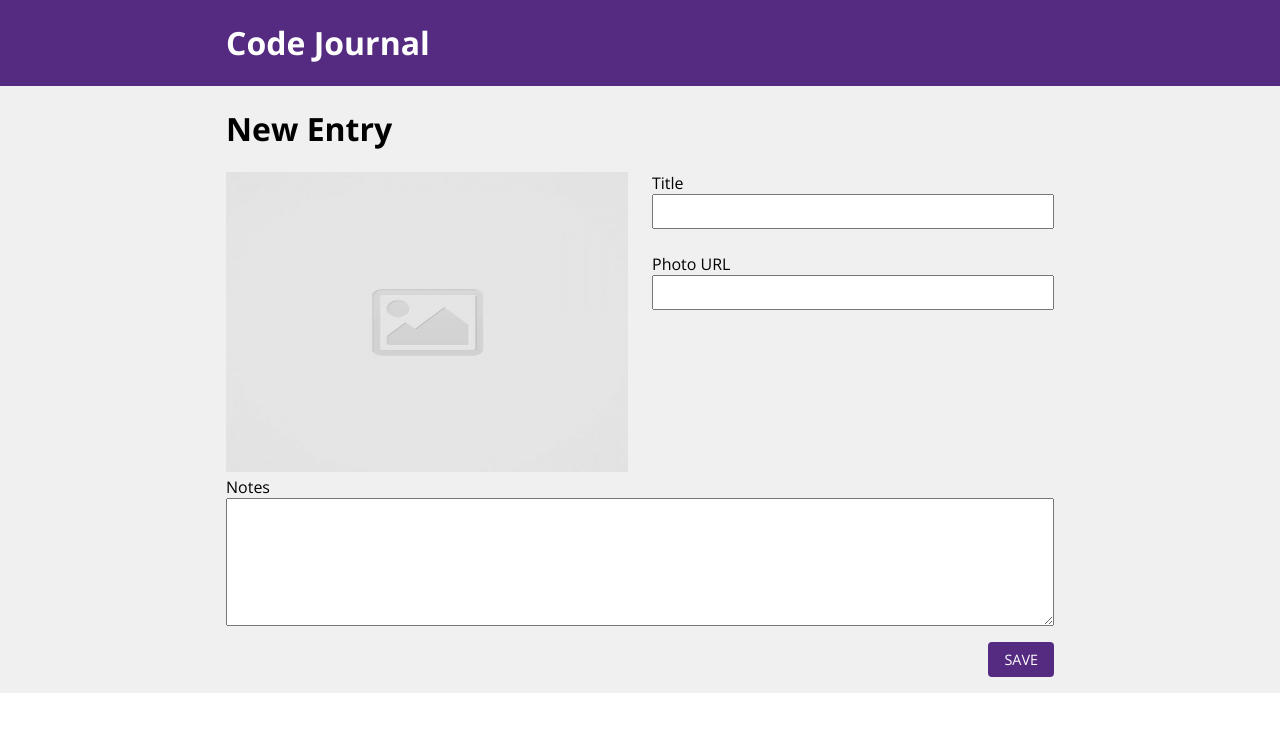
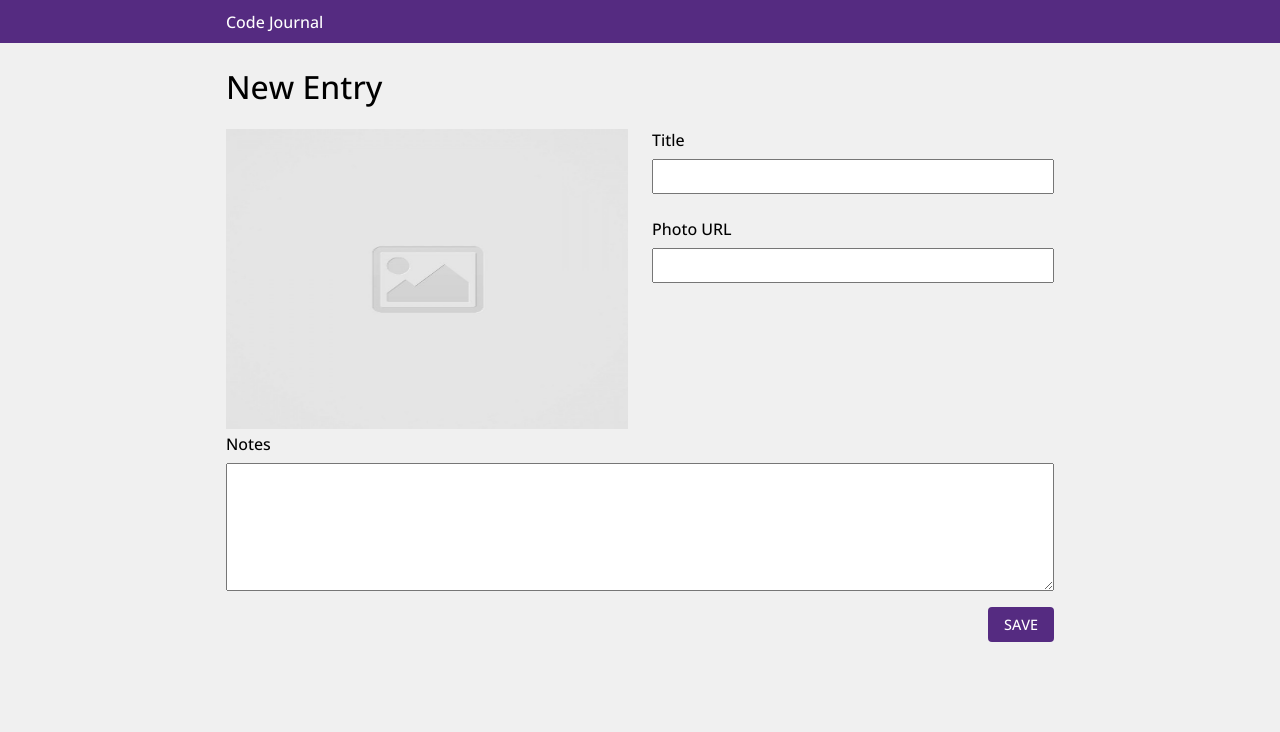
Before and after one commit to c-alvin/code-journal, a website: page index.html in a window 1280 px wide. Drawn offline with nearby package versions, Linux system fonts and the light colour scheme.

Commit message:
Completed issue-1-create-an-entry

```diff
--- a/css/styles.css
+++ b/css/styles.css
@@ -60,3 +60,26 @@ button {
   font-weight: 500;
   font-size: 0.9rem;
 }
+
+.fontsize {
+  font-size: 2rem;
+  font-weight: 500;
+}
+
+.paddingbotsmall {
+  padding-bottom: 0.5rem;
+}
+
+.fontweight500 {
+  font-weight: 500;
+}
+
+.codeheader {
+  font-size: 1rem;
+  font-weight: 500;
+}
+
+textarea,
+input {
+  outline-color: #552b81;
+}
--- a/index.html
+++ b/index.html
@@ -18,13 +18,14 @@
   <link rel="preconnect" href="https://fonts.gstatic.com" crossorigin>
   <link href="https://fonts.googleapis.com/css2?family=Open+Sans&display=swap" rel="stylesheet">
   <link href="https://fonts.googleapis.com/css2?family=Open+Sans:wght@700&display=swap" rel="stylesheet">
+  <link href="https://fonts.googleapis.com/css2?family=Open+Sans:wght@500&display=swap" rel="stylesheet">
 </head>
-<body>
+<body class="background-color-gray">
   <header class="background-color-purple text-white">
     <div class="container opensans">
       <div class="row">
         <div class="column-full">
-          <h1>Code Journal</h1>
+          <h1 class="codeheader">Code Journal</h1>
         </div>
       </div>
     </div>
@@ -34,20 +35,20 @@
       <form class="form">
         <div class="container">
           <div class="row">
-            <div class="column-full opensans fontsize1rem">
-              <h1>New Entry</h1>
+            <div class="column-full opensans">
+              <h1 class="fontsize">New Entry</h1>
             </div>
             <div class="column-full column-half">
               <img class="imageurl" src="images/placeholder-image-square.jpg" alt="placeholder">
             </div>
-            <div class="column-full column-half opensans">
-              <label for="journal-title">Title</label>
+            <div class="column-full column-half opensans fontweight500">
+              <label class="paddingbotsmall" for="journal-title">Title</label>
               <input required name="title" id="journal-title" type="text">
-              <label for="photo-url">Photo URL</label>
+              <label class="paddingbotsmall" for="photo-url">Photo URL</label>
               <input class="photourl" required type="text" name="photo" id="photo-url">
             </div>
             <div class="column-full opensans">
-              <label for="notes">Notes</label>
+              <label class="paddingbotsmall fontweight500" for="notes">Notes</label>
               <textarea required name="note" id="notes"></textarea>
             </div>
             <div class="column-full display-flex justify-end ">
--- a/js/data.js
+++ b/js/data.js
@@ -6,3 +6,10 @@ var data = {
   editing: null,
   nextEntryId: 1
 };
+
+function stringJson(event) {
+  var dataJSON = JSON.stringify(data);
+  localStorage.setItem('javascript-local-storage', dataJSON);
+}
+
+window.addEventListener('beforeunload', stringJson);
--- a/js/main.js
+++ b/js/main.js
@@ -17,12 +17,11 @@ function formSubmit(event) {
   objform.title = $form.elements.title.value;
   objform.photourl = $form.elements.photo.value;
   objform.notes = $form.elements.note.value;
-  objform.nextEntryId = data.nextEntryId;
+  objform.EntryId = data.nextEntryId;
   data.nextEntryId++;
   data.entries.unshift(objform);
   $img.setAttribute('src', 'images/placeholder-image-square.jpg');
   $form.reset();
-
 }
 
 $form.addEventListener('submit', formSubmit);
```
